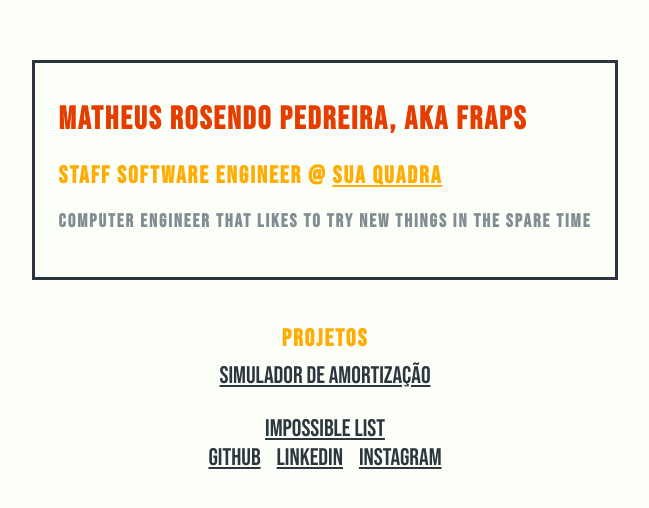
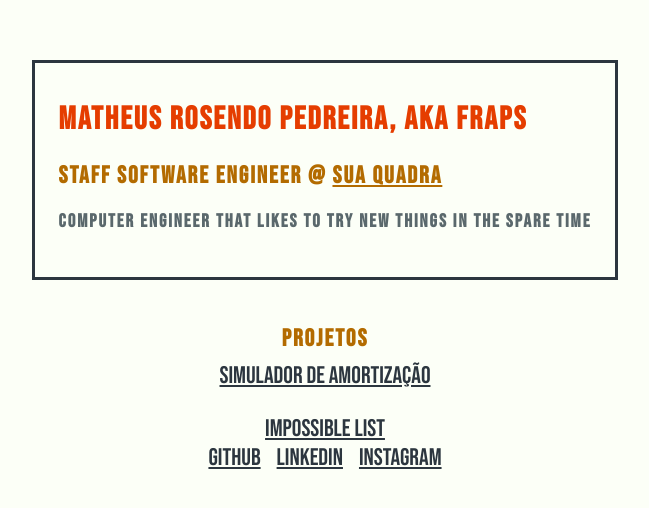
Before and after one commit to frapsMatheus/fraps.dev, a Next.js app: page / in a window 1280 px wide. Shown: the part 134-642 px from the top of the page, without its empty margins (315-964 px from the left). Built offline with nearby package versions, Linux system fonts and the light colour scheme.

Commit message:
perf(home): optimize pagescore, disable client-side JS runtime, and fix contrast/accessibility

```diff
--- a/src/pages/index.tsx
+++ b/src/pages/index.tsx
@@ -1,8 +1,13 @@
+import Head from 'next/head';
 import styles from '../styles/Home.module.scss';
 
 // TODO: Build Top Bar
 // TODO: Build LP with minimal content
 // TODO: Start my impossible list
+
+export const config = {
+  unstable_runtimeJS: false,
+};
 
 export default function Home() {
   function card() {
@@ -39,10 +44,16 @@ export default function Home() {
   }
 
   return (
-    <div className={styles.container}>
-      {card()}
-      {projects()}
-      {buttons()}
-    </div>
+    <>
+      <Head>
+        <title>Matheus Rosendo Pedreira | Staff Software Engineer</title>
+        <meta name="description" content="Personal website of Matheus Rosendo Pedreira (Fraps), Staff Software Engineer at Sua Quadra." />
+      </Head>
+      <main className={styles.container}>
+        {card()}
+        {projects()}
+        {buttons()}
+      </main>
+    </>
   );
 }
--- a/src/styles/Home.module.scss
+++ b/src/styles/Home.module.scss
@@ -1,8 +1,8 @@
 $DARK_GREY: #2C363F;
-$GREY: #818D92;
+$GREY: #5A686C;
 $WHITE: #FCFFF7;
 $ORANGE: #E53D00;
-$YELLOW: #FFAD05;
+$YELLOW: #B36B00;
 
 .link {
   font-size: 24px;
--- a/src/styles/global.scss
+++ b/src/styles/global.scss
@@ -1,8 +1,8 @@
 $DARK_GREY: #2C363F;
-$GREY: #818D92;
+$GREY: #5A686C; // Darker grey for 4.5:1 WCAG AA contrast ratio against $WHITE
 $WHITE: #FCFFF7;
 $ORANGE: #E53D00;
-$YELLOW: #FFAD05;
+$YELLOW: #B36B00; // Deep gold/amber for 4.5:1 WCAG AA contrast ratio against $WHITE
 
 html,
 body {
@@ -23,6 +23,7 @@ a {
 @font-face {
   font-family: "BebasNeue";
   src: url("./fonts/BebasNeue.ttf") format("truetype");
+  font-display: swap;
 }
 
 
@@ -30,6 +31,7 @@ a {
   font-family: "Sabon";
   src: url("./fonts/Sabon.woff") format("woff"),
        url("./fonts/Sabon.ttf") format("ttf");
+  font-display: swap;
 }
 
 
```
